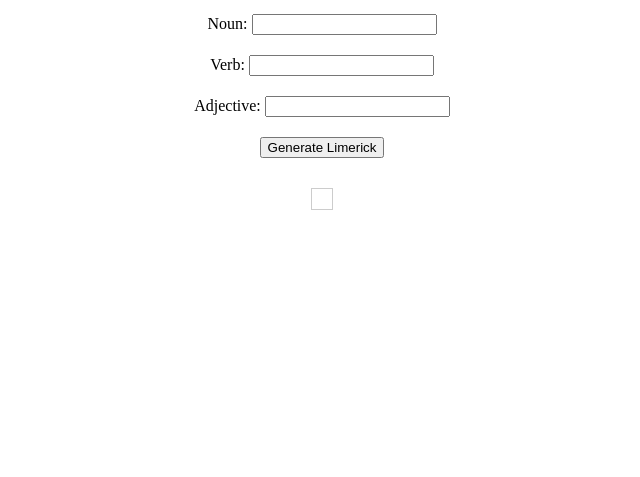
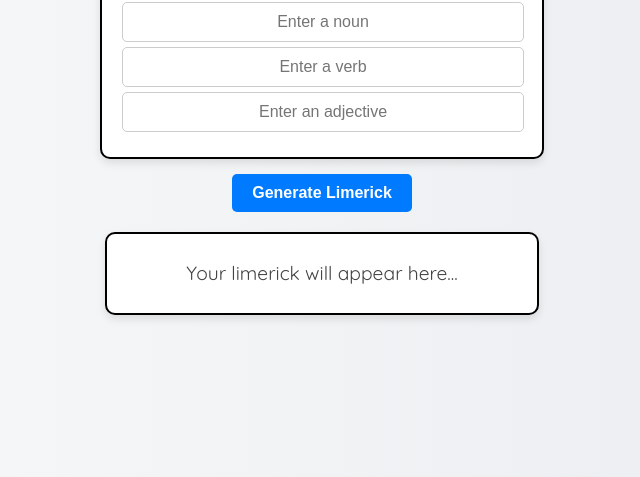
Before and after one commit to ATyson145/ATyson145, a plain HTML site: page JavaScript Limerick Generator/index.html in a window 1280 px wide. Shown: the part 323-800 px from the top of the page, without its empty margins (318-958 px from the left). Drawn offline with Linux system fonts and the light colour scheme.

Commit message:
JavaScript changes

```diff
--- a/JavaScript Limerick Generator/index.html
+++ b/JavaScript Limerick Generator/index.html
@@ -5,24 +5,20 @@
     <meta http-equiv="X-UA-Compatible" content="IE=edge">
     <meta name="viewport" content="width=device-width, initial-scale=1.0">
     <title>Limerick Generator</title>
-    <link rel="stylesheet" href="style/final.css">
+    <link rel="stylesheet" href="styles/final.css">
 </head>
 <body>
     <h1>Limerick Generator</h1>
-    <div>
-        <label for="noun-input">Noun:</label>
-        <input type="text" id="noun-input" />
-    </div>
-    <div>
-        <label for="verb-input">Verb:</label>
-        <input type="text" id="verb-input" />
-    </div>
-    <div>
-        <label for="adjective-input">Adjective:</label>
-        <input type="text" id="adjective-input" />
+    <div id="input-container">
+        <h1>Limerick Generator</h1>
+        <input type="text" id="line1" placeholder="Enter a noun">
+        <input type="text" id="line2" placeholder="Enter a verb">
+        <input type="text" id="line3" placeholder="Enter an adjective">
     </div>
     <button id="generate-btn">Generate Limerick</button>
-    <div id="limerick-container"></div>
+    <div id="limerick-container">
+        <p id="limerick-output">Your limerick will appear here...</p>
+    </div>
     <script src="script/limerick-generator.js"></script>
 </body>
 </html>
--- a/JavaScript Limerick Generator/script/limerick-generator.js
+++ b/JavaScript Limerick Generator/script/limerick-generator.js
@@ -1,11 +1,11 @@
-const limerick = [
+const limericks = [
   {
     rhymes: [
       "There once was a {noun} so {adjective},",
       "Who {verb} on a {noun} so {adjective}.",
       "It {verb} with glee,",
       "For all to see,",
-            "That {noun} so {adjective} and {adjective}."
+      "That {noun} so {adjective} and {adjective}.",
     ],
   },
   {
@@ -14,34 +14,36 @@ const limerick = [
       "That was {adjective} and {verb} with speed.",
       "That {noun} had it all,",
       "Till the season turned fall,",
-            "And the {adjective} {noun} was pleased."
+      "And the {adjective} {noun} was pleased.",
     ],
   },
 ];
 
-const nounInput = document.getElementById("noun-input");
-const verbInput = document.getElementById("verb-input");
-const adjectiveInput = document.getElementById("adjective-input");
+// Match HTML input fields
+const nounInput = document.getElementById("line1");
+const verbInput = document.getElementById("line2");
+const adjectiveInput = document.getElementById("line3");
 const generateButton = document.getElementById("generate-btn");
-const limerickContainer = document.getElementById("limerick-container");
+const limerickOutput = document.getElementById("limerick-output");
 
+// Event listener for button click
 generateButton.addEventListener("click", generateLimerick);
 
 function replacePlaceholders(limerick, noun, verb, adjective) {
-    const rhymes =  limerick.rhymes.map(line => line
+  const rhymes = limerick.rhymes
+    .map((line) =>
+      line
         .replace(/{noun}/g, noun)
         .replace(/{verb}/g, verb)
         .replace(/{adjective}/g, adjective)
-    ).join("\n");
+    )
+    .join("<br>"); // Preserve line breaks in HTML
 
-    return {
-        rhymes,
-        structure: limerick.rhymes
-    };
+  return rhymes;
 }
 
 function getRandomLimerick() {
-    return limerick[Math.floor(Math.random() * limerick.length)];
+  return limericks[Math.floor(Math.random() * limericks.length)];
 }
 
 function generateLimerick() {
@@ -55,7 +57,12 @@ function generateLimerick() {
   }
 
   const randomLimerick = getRandomLimerick();
-    const generatedLimerick = replacePlaceholders(randomLimerick, noun, verb, adjective);
+  const generatedLimerick = replacePlaceholders(
+    randomLimerick,
+    noun,
+    verb,
+    adjective
+  );
 
-    limerickContainer.textContent = generatedLimerick.rhymes;
+  limerickOutput.innerHTML = generatedLimerick; // Fix: Use innerHTML for formatting
 }
--- a/JavaScript Limerick Generator/style/final.css
+++ /dev/null
@@ -1,28 +0,0 @@
-body {
-    display: flex;
-    flex-direction: column;
-    align-items: center;
-    justify-content: center;
-    height: 100vh;
-    margin: 0;
-}
-
-h1 {
-    text-align: center;
-}
-
-div {
-    margin: 10px 0;
-}
-
-#limerick-container {
-    margin: 20px;
-    padding: 10px;
-    border: 1px solid #ccc;
-    text-align: center;
-}
-
-button {
-    display: block;
-    margin: 10px auto;
-}
--- /dev/null
+++ b/JavaScript Limerick Generator/styles/final.css
@@ -0,0 +1,77 @@
+@import url('https://fonts.googleapis.com/css2?family=Quicksand:wght@400;600&display=swap');
+
+body {
+    display: flex;
+    flex-direction: column;
+    align-items: center;
+    justify-content: center;
+    height: 100vh;
+    margin: 0;
+    background: linear-gradient(to right, #f8f9fa, #e9ecef);
+    font-family: 'Quicksand', sans-serif;
+}
+
+#input-container {
+    width: 80%;
+    max-width: 400px;
+    padding: 20px;
+    background: white;
+    border-radius: 10px;
+    border: 2px solid black;
+    box-shadow: 0 4px 8px rgba(0, 0, 0, 0.1);
+    text-align: center;
+}
+
+h1 {
+    font-size: 1.8rem;
+    color: #333;
+    margin-bottom: 15px;
+}
+
+input {
+    width: calc(100% - 20px);
+    padding: 10px;
+    margin: 5px 0;
+    font-size: 1rem;
+    border: 1px solid #ccc;
+    border-radius: 5px;
+    display: block;
+    text-align: center;
+}
+
+#limerick-container {
+    width: 80%;
+    max-width: 400px;
+    padding: 15px;
+    background: white;
+    border-radius: 10px;
+    box-shadow: 0 4px 8px rgba(0, 0, 0, 0.1);
+    text-align: center;
+    margin-top: 20px;
+    border: 2px solid black;
+}
+
+p {
+    font-size: 1.2rem;
+    color: #444;
+    line-height: 1.5;
+    margin: 10px 0;
+}
+
+button {
+    margin-top: 15px;
+    padding: 10px 20px;
+    font-size: 1rem;
+    font-weight: bold;
+    color: white;
+    background: #007bff;
+    border: none;
+    border-radius: 5px;
+    cursor: pointer;
+    transition: 0.3s ease;
+}
+
+button:hover {
+    background: #0056b3;
+    transform: scale(1.05);
+}
```
Also changed, not shown: 6 other files. Lines whose indentation alone changed are shown as unchanged.
